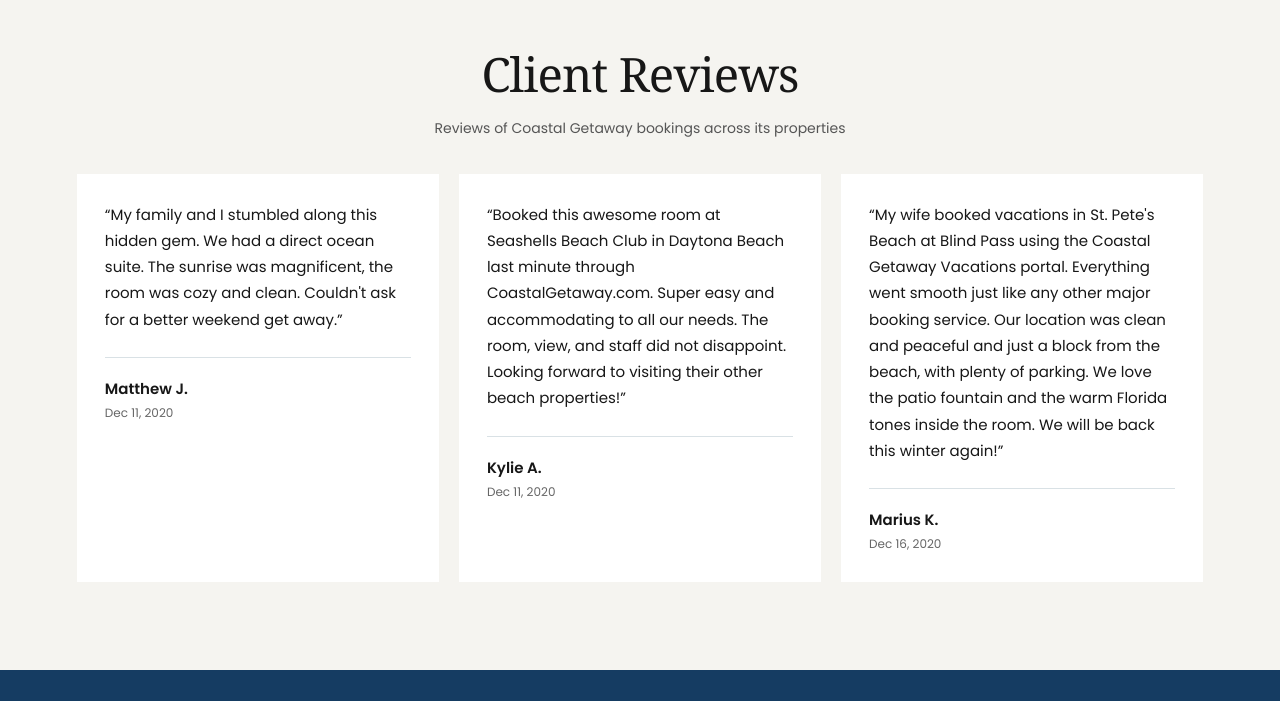
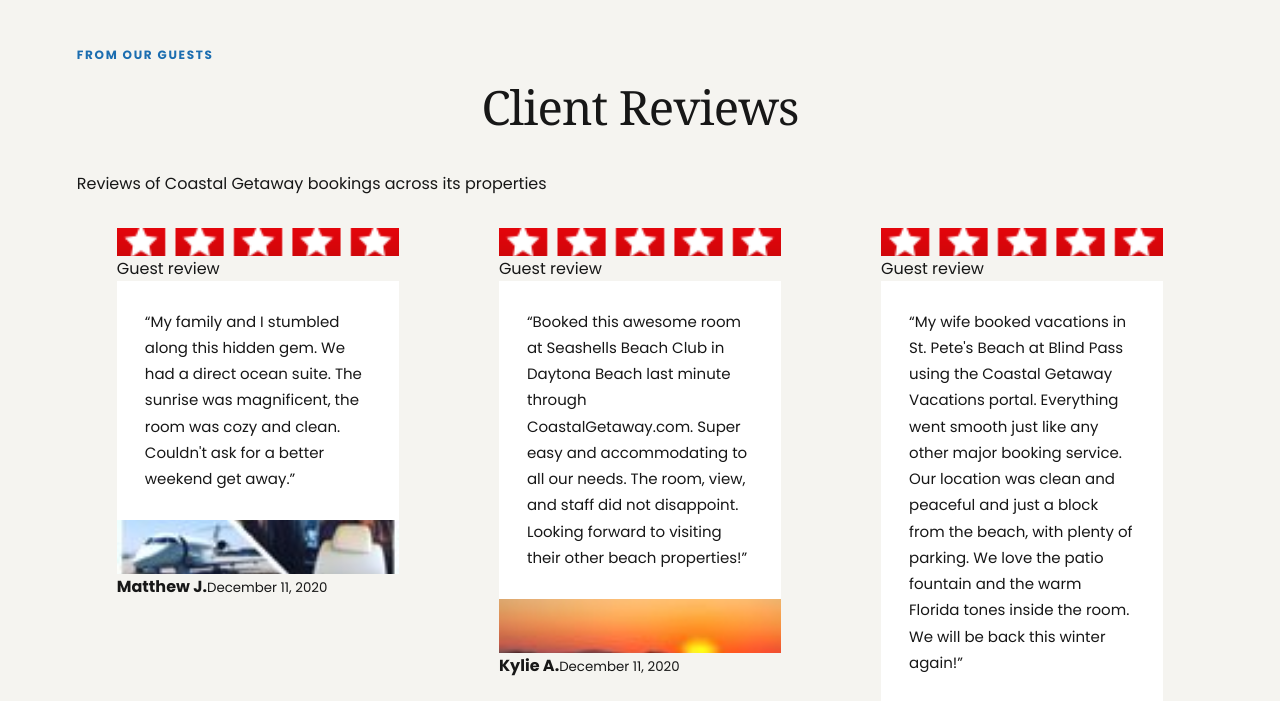
Before and after one commit to mdzumanfarhad663-alt/Coastal, a plain HTML site: page property/the-pineola-newland-nc/index.html in a window 1280 px wide. Shown: the part 3830-4531 px from the top of the page. Drawn offline with Linux system fonts and the light colour scheme; a web font is replaced by a local one.

Commit message:
Polish Pineola guest reviews with photos, stars and editorial typography

```diff
--- a/property/the-pineola-newland-nc/index.html
+++ b/property/the-pineola-newland-nc/index.html
@@ -48,7 +48,28 @@
 
     <section class="listing-related section" id="related" aria-labelledby="related-title"><div class="listing-related-inner"><h2 id="related-title">You may also like</h2><div class="listing-related-grid"><a href="https://coastalgetaway.com/property/blind-pass-resort/"><img src="../../assets/property-image-not-found-5.jpg" alt="Blind Pass Resort" loading="lazy" /><span>Blind Pass Resort <small>St. Pete Beach, FL</small></span></a><a href="https://coastalgetaway.com/property/hickory-falls-inn/"><img src="https://irp.cdn-website.com/f01915a1/dms3rep/multi/opt/HFIL11-1920w.JPG" alt="Hickory Falls Inn property grounds" loading="lazy" /><span>Hickory Falls Inn <small>Chimney Rock, NC</small></span></a><a href="https://coastalgetaway.com/property/malibu-resort/"><img src="https://coastalgetaway.com/wp-content/uploads/2020/10/Malibu-Resort-Motel.jpg" alt="Malibu Resort Motel" loading="lazy" /><span>Malibu Resort Motel <small>North Redington Beach, FL</small></span></a></div></div></section>
 
-    <section class="listing-reviews section" aria-labelledby="listing-reviews-title"><div class="listing-reviews-inner"><h2 id="listing-reviews-title">Client Reviews</h2><p class="listing-reviews-note">Reviews of Coastal Getaway bookings across its properties</p><div class="listing-review-grid"><blockquote>“My family and I stumbled along this hidden gem. We had a direct ocean suite. The sunrise was magnificent, the room was cozy and clean. Couldn't ask for a better weekend get away.”<footer>Matthew J. <span>Dec 11, 2020</span></footer></blockquote><blockquote>“Booked this awesome room at Seashells Beach Club in Daytona Beach last minute through CoastalGetaway.com. Super easy and accommodating to all our needs. The room, view, and staff did not disappoint. Looking forward to visiting their other beach properties!”<footer>Kylie A. <span>Dec 11, 2020</span></footer></blockquote><blockquote>“My wife booked vacations in St. Pete's Beach at Blind Pass using the Coastal Getaway Vacations portal. Everything went smooth just like any other major booking service. Our location was clean and peaceful and just a block from the beach, with plenty of parking. We love the patio fountain and the warm Florida tones inside the room. We will be back this winter again!”<footer>Marius K. <span>Dec 16, 2020</span></footer></blockquote></div></div></section>
+    <section class="listing-reviews section" aria-labelledby="listing-reviews-title">
+      <div class="listing-reviews-inner">
+        <div class="listing-reviews-heading"><p class="listing-eyebrow">From our guests</p><h2 id="listing-reviews-title">Client Reviews</h2><p>Reviews of Coastal Getaway bookings across its properties</p></div>
+        <div class="listing-review-grid">
+          <figure class="listing-review-card">
+            <div class="listing-review-stars"><img src="../../assets/yelp-stars-5.png" alt="Five out of five stars" width="164" height="28" /><span>Guest review</span></div>
+            <blockquote>“My family and I stumbled along this hidden gem. We had a direct ocean suite. The sunrise was magnificent, the room was cozy and clean. Couldn't ask for a better weekend get away.”</blockquote>
+            <figcaption><img src="../../assets/thumb.jpg" alt="" width="54" height="54" /><span><strong>Matthew J.</strong><small>December 11, 2020</small></span></figcaption>
+          </figure>
+          <figure class="listing-review-card">
+            <div class="listing-review-stars"><img src="../../assets/yelp-stars-5.png" alt="Five out of five stars" width="164" height="28" /><span>Guest review</span></div>
+            <blockquote>“Booked this awesome room at Seashells Beach Club in Daytona Beach last minute through CoastalGetaway.com. Super easy and accommodating to all our needs. The room, view, and staff did not disappoint. Looking forward to visiting their other beach properties!”</blockquote>
+            <figcaption><img src="../../assets/thumb-1.jpg" alt="" width="54" height="54" /><span><strong>Kylie A.</strong><small>December 11, 2020</small></span></figcaption>
+          </figure>
+          <figure class="listing-review-card">
+            <div class="listing-review-stars"><img src="../../assets/yelp-stars-5.png" alt="Five out of five stars" width="164" height="28" /><span>Guest review</span></div>
+            <blockquote>“My wife booked vacations in St. Pete's Beach at Blind Pass using the Coastal Getaway Vacations portal. Everything went smooth just like any other major booking service. Our location was clean and peaceful and just a block from the beach, with plenty of parking. We love the patio fountain and the warm Florida tones inside the room. We will be back this winter again!”</blockquote>
+            <figcaption><img src="../../assets/thumb-2.jpg" alt="" width="54" height="54" /><span><strong>Marius K.</strong><small>December 16, 2020</small></span></figcaption>
+          </figure>
+        </div>
+      </div>
+    </section>
   </main>
 
   <dialog class="pineola-lightbox" data-gallery-dialog aria-label="Pineola photo gallery"><button class="pineola-lightbox-close" type="button" data-gallery-close aria-label="Close gallery">×</button><button class="pineola-lightbox-arrow" type="button" data-gallery-prev aria-label="Previous photo">←</button><figure><img data-gallery-image alt="" /><figcaption data-gallery-caption></figcaption></figure><button class="pineola-lightbox-arrow" type="button" data-gallery-next aria-label="Next photo">→</button></dialog>
```
